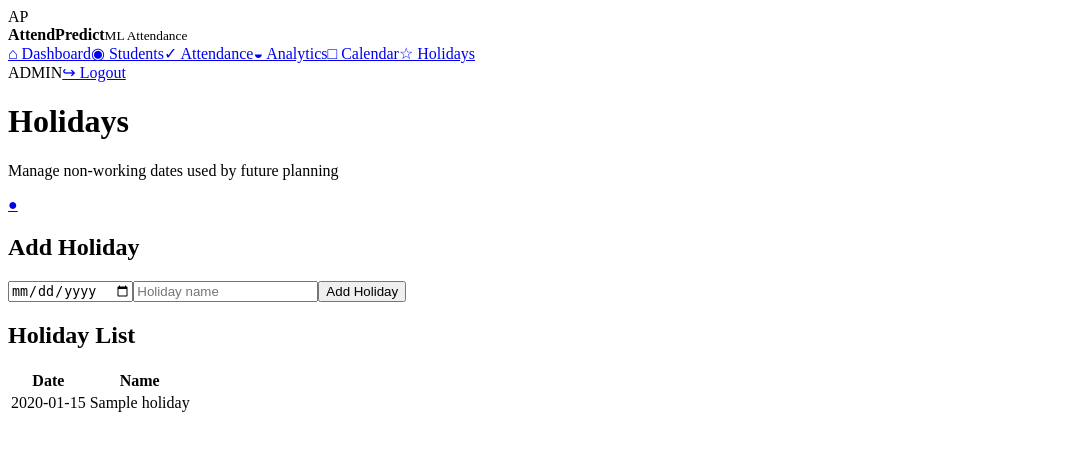
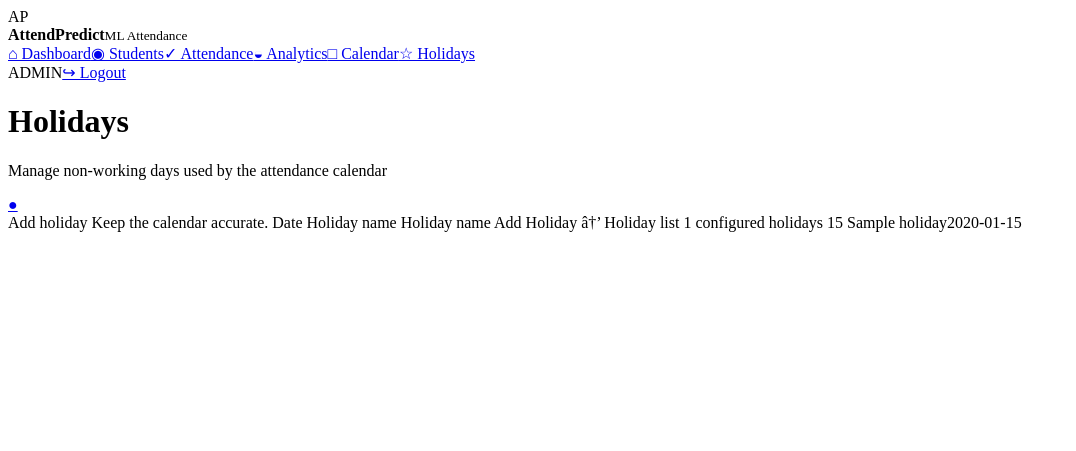
Before and after one commit to Abinesh1028/attendance-prediction-system3.0, a Flask app: page /holidays in a window 1280 px wide. Shown: the top 451 px of the page, without its empty margins (0-1076 px from the left). Run offline with Flask 3, Linux system fonts and the light colour scheme; the visitor is signed in with stand-in values (Sample User, id 1); tables that the repository leaves empty hold one stand-in row (values such as "Sample post").

Commit message:
Update holidays.html

```diff
--- a/templates/holidays.html
+++ b/templates/holidays.html
@@ -1,3 +1,20 @@
+{% extends "layout.html" %}{% block title %}Holidays | AttendIQ{% endblock %}{% block heading %}Holidays{% endblock %}{% block sub %}Manage non-working days used by the attendance calendar{% endblock %}{% block content %}
+Add holiday
+Keep the calendar accurate.
 
-{% extends "layout.html" %}{% block title %}Holidays | AttendPredict{% endblock %}{% block heading %}Holidays{% endblock %}{% block sub %}Manage non-working dates used by future planning{% endblock %}
-{% block content %}<div class="panel"><h2>Add Holiday</h2><form class="form-row" method="post"><input type="date" name="date" required><input name="name" placeholder="Holiday name" required><button class="btn">Add Holiday</button></form></div><div class="panel"><h2>Holiday List</h2><table class="table"><tr><th>Date</th><th>Name</th></tr>{% for h in holidays %}<tr><td>{{h.date}}</td><td>{{h.name}}</td></tr>{% endfor %}</table></div>{% endblock %}
+Date
+
+Holiday name
+Holiday name
+Add Holiday â†’
+Holiday list
+{{holidays|length}} configured holidays
+
+{% for h in holidays %}
+{{h.date[8:]}}
+{{h.name}}{{h.date}}
+{% else %}
+No holidays added.
+
+{% endfor %}
+{% endblock %}
```
